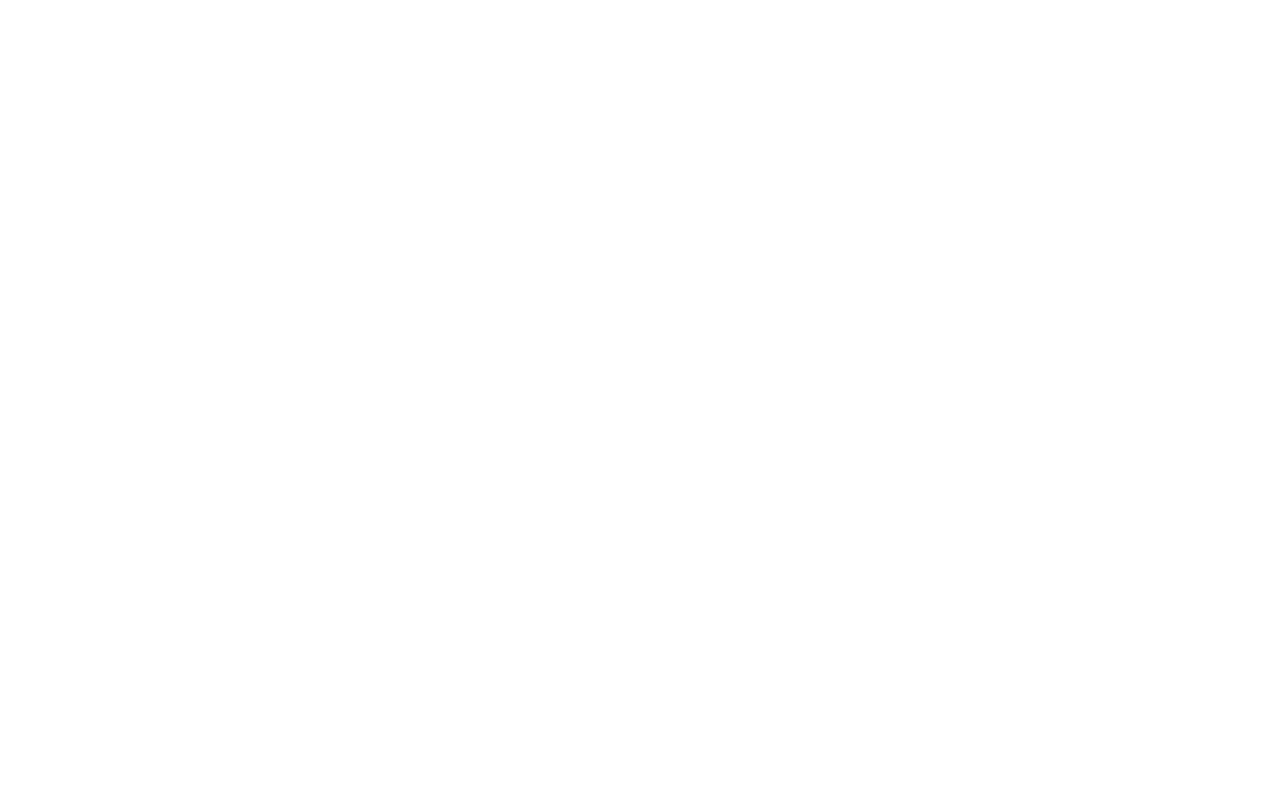
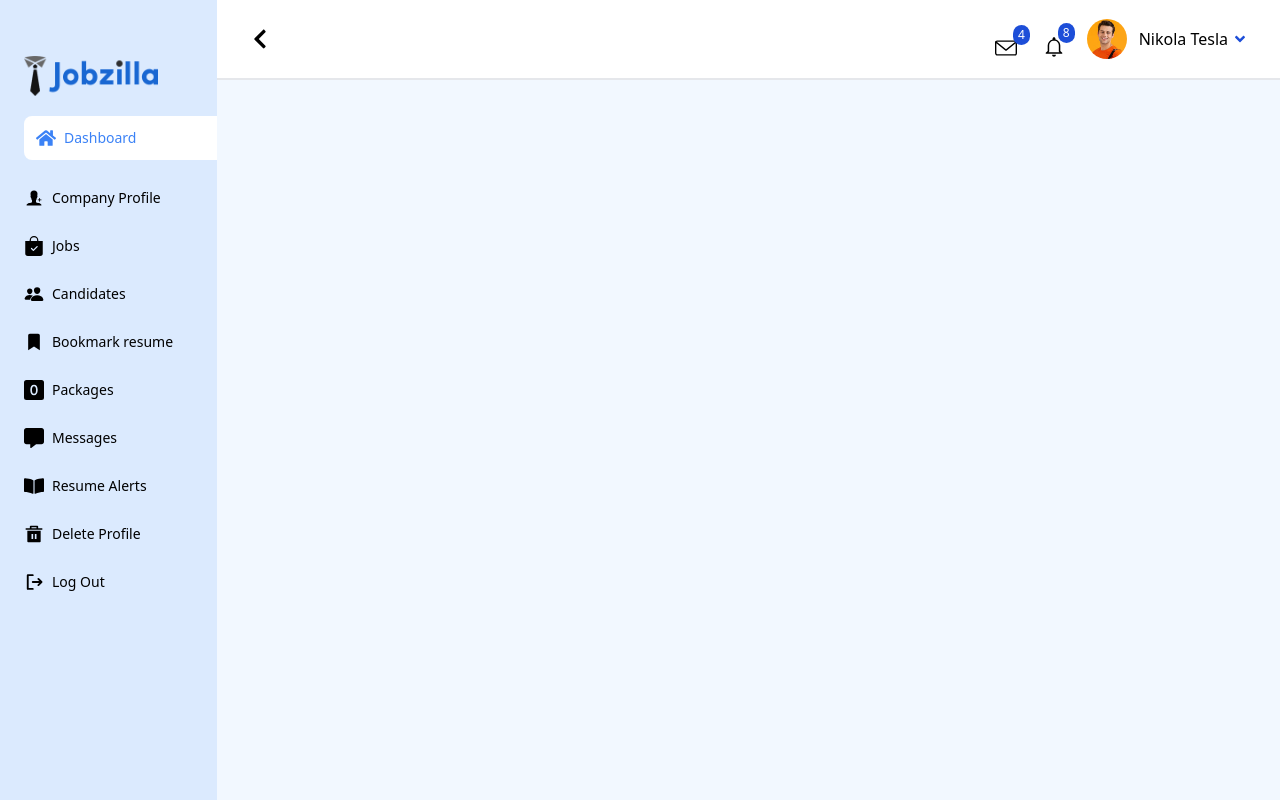
Before and after one commit to Kwizera-bonheur123/Jobzilla, a React (Vite) app: page /dashboard in a window 1280 px wide. Before the commit this address had no page. Built offline with nearby package versions, Linux system fonts and the light colour scheme.

Commit message:
finish the dashboard layout

```diff
--- /dev/null
+++ b/src/components/dashboards/DashboardLayout.tsx
@@ -0,0 +1,17 @@
+import { Outlet } from 'react-router-dom'
+import { DashboardNavBar } from './DashboardNavBar'
+import { DashboardSlidebar } from './DashboardSlidebar'
+
+export const DashboardLayout = () => {
+  return (
+    <>
+    <div className='flex'>
+    <DashboardSlidebar/>
+    <div className='bg-blue-200/20 w-full'>
+    <DashboardNavBar />
+    <Outlet/>
+    </div>
+    </div>
+    </>
+  )
+}
--- /dev/null
+++ b/src/components/dashboards/DashboardNavBar.tsx
@@ -0,0 +1,38 @@
+import { FaChevronLeft } from "react-icons/fa";
+import { SlEnvolope } from "react-icons/sl";
+import { IoMdNotificationsOutline } from "react-icons/io";
+import Profile from '../../assets/profile.jpg'
+import { FaAngleDown } from "react-icons/fa";
+import { useState } from "react";
+import { DashboardProfileModel } from "./DashboardProfileModel";
+
+export const DashboardNavBar = () => {
+  const [profileModel,setProfileModel] = useState(false);
+  return (
+    <div className=' h-20 bg-white w-full px-8 border-b-2 z-50'>
+      <div className=" flex justify-between items-center h-full">
+        <FaChevronLeft className=" cursor-pointer" size='22px'/>
+        <div>
+        <div className=" flex justify-center items-end gap-3">
+          <div className=" flex cursor-pointer">
+            <SlEnvolope size='22px'/>
+            <div className=" bg-blue-700 text-white px-[5px] py-[2px] -mt-3 -ml-1 h-fit rounded-full text-xs">4</div>
+          </div>
+          <div className=" flex cursor-pointer">
+            <IoMdNotificationsOutline size='24px'/>
+            <div className=" bg-blue-700 text-white px-[5px] py-[2px] -mt-3 -ml-2 h-fit rounded-full text-xs">8</div>
+          </div>
+          <div onClick={() => setProfileModel(!profileModel)} className=" flex justify-center items-center gap-3 cursor-pointer">
+            <img src={Profile} className=" h-10 w-10 rounded-full"/>
+            <div className=" flex justify-center items-center gap-1">
+              <p className=" text-md">Nikola Tesla</p>
+              <FaAngleDown className=" text-blue-700" />
+            </div>
+          </div>
+          </div>
+        </div>
+      </div>
+      {profileModel && <DashboardProfileModel />}
+    </div>
+  )
+}
--- /dev/null
+++ b/src/components/dashboards/DashboardProfileModel.tsx
@@ -0,0 +1,26 @@
+import { FaHome } from 'react-icons/fa';
+import { FaEnvelope } from "react-icons/fa";
+import { IoIosPersonAdd } from 'react-icons/io';
+import { PiSignOutBold } from 'react-icons/pi';
+import { NavLink } from 'react-router-dom';
+
+export const DashboardProfileModel = () => {
+    const links = [
+        {to:'/dashboard', label:'Dashboard', icon:FaHome},
+        {to:'/messages', label:'Messages', icon:FaEnvelope},
+        {to:'/profile', label:'Profile', icon:IoIosPersonAdd},
+        {to:'/logout', label:'Log Out', icon:PiSignOutBold},
+
+      ];
+  return (
+    <div className=' flex justify-end'>
+    <div className=' py-8 px-5 bg-white rounded-lg shadow-profileModel shadow-blue-200/50 grid gap-3 w-[15%] -mt-3'>
+        {
+            links.map((link,index) => (
+                <NavLink key={index} to={link.to} className="text-sm flex bg-center items-center gap-3  hover:text-blue-700"><link.icon size='15px' className=' text-blue-700 cursor-pointer'/>{link.label}</NavLink>
+            ))
+        }
+    </div>
+    </div>
+  )
+}
--- /dev/null
+++ b/src/components/dashboards/DashboardSlidebar.tsx
@@ -0,0 +1,41 @@
+import Logo from '../../assets/logo-dark.png'
+import { FaHome } from "react-icons/fa";
+import { IoIosPersonAdd } from "react-icons/io";
+import { BsFillBagCheckFill } from "react-icons/bs";
+import { IoPeople } from "react-icons/io5";
+import { BiSolidBookmark } from "react-icons/bi";
+import { NavLink } from 'react-router-dom';
+import { Bs0SquareFill } from "react-icons/bs";
+import { FaMessage } from "react-icons/fa6";
+import { FaBookOpen } from "react-icons/fa";
+import { RiDeleteBin5Fill } from "react-icons/ri";
+import { PiSignOutBold } from "react-icons/pi";
+export const DashboardSlidebar = () => {
+  const links = [
+    {to:'/dashboard', label:'Dashboard', icon:FaHome},
+    {to:'/company', label:'Company Profile', icon:IoIosPersonAdd},
+    {to:'/jobs', label:'Jobs', icon:BsFillBagCheckFill},
+    {to:'/cabdidates', label:'Candidates',icon:IoPeople},
+    {to:'/bookmark', label:'Bookmark resume', icon:BiSolidBookmark},
+    {to:'/packages', label:'Packages', icon:Bs0SquareFill},
+    {to:'/messages', label:'Messages', icon:FaMessage},
+    {to:'/resume', label:'Resume Alerts', icon:FaBookOpen},
+    {to:'/delete', label:'Delete Profile', icon:RiDeleteBin5Fill},
+    {to:'/logout', label:'Log Out', icon:PiSignOutBold},
+
+  ];
+  return (
+    <div className=" bg-blue-100 h-screen w-[20%] pl-6">
+      <div className=' pt-14'>
+      <img src={Logo} className=' h-10'/>
+      <div className=' grid gap-7 mt-5'>
+        {
+          links.map((link, index) => (
+            <NavLink key={index} to={link.to} className={({isActive}) =>` flex items-center gap-2 text-sm ${isActive ? 'bg-white text-blue-500 p-3 rounded-l-lg': ''}` }><link.icon size="20px"/>{link.label}</NavLink>
+          ))
+        }
+      </div>
+      </div>
+    </div>
+  )
+}
--- a/src/routes/index.tsx
+++ b/src/routes/index.tsx
@@ -1,6 +1,7 @@
 import { Route, Routes } from "react-router-dom";
 import Layoute from "../Layoute";
 import Home from "../components/Home";
+import { DashboardLayout } from "../components/dashboards/DashboardLayout";
 
 const index = () => {
   return (
@@ -9,6 +10,7 @@
         <Route path="/" element={<Layoute />}>
           <Route index element={<Home />} />
         </Route>
+        <Route path="/dashboard" element={<DashboardLayout/>}></Route>
       </Routes>
     </>
   );
--- a/tailwind.config.js
+++ b/tailwind.config.js
@@ -10,6 +10,7 @@
       boxShadow: {
         custom: "0px 0px 30px #001A3E",
         boxShadow: "0px 0px 20px #F2F2F2",
+        profileModel: '0px 7px 7px 7px'
       },
       borderRadius: {
         "4xl": "2rem",
```
Also changed, not shown: src/assets/profile.jpg (added).
